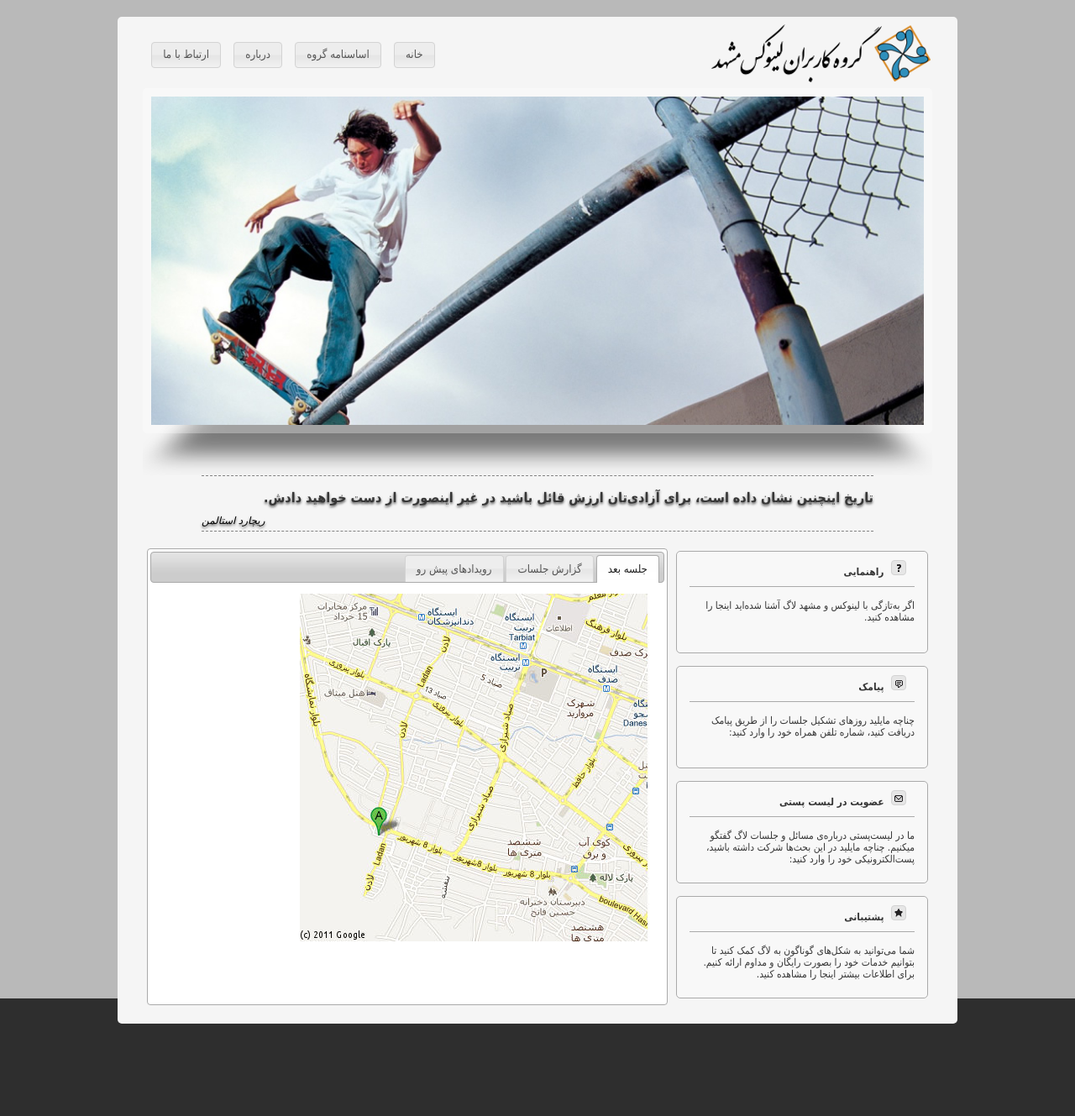
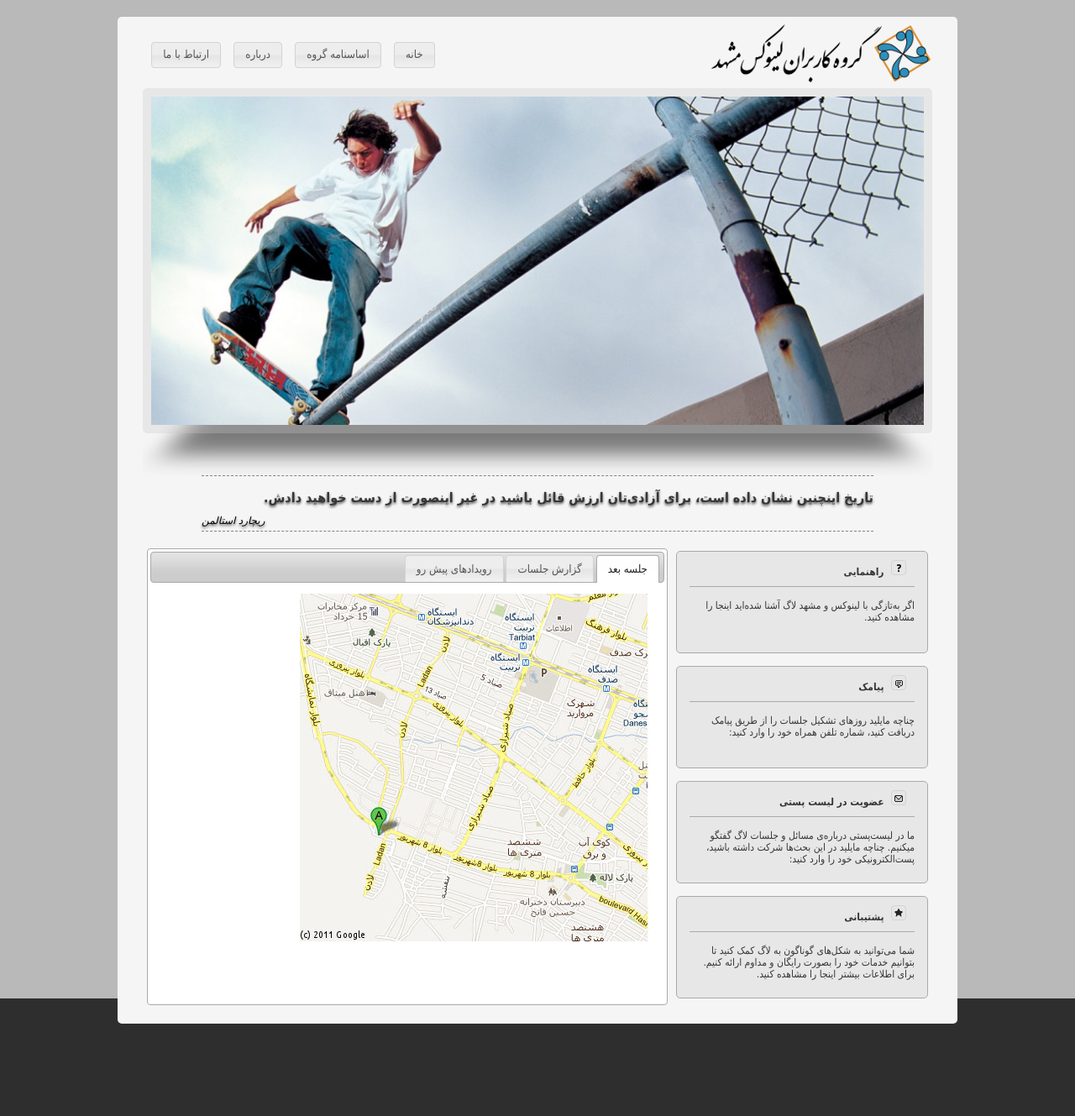
Before and after one commit to arashm/Mashhad-LUG-Theme, a PHP site: page / in a window 1280 px wide. Shown: the whole page at 84% size. Run offline with PHP 8.4, Linux system fonts and the light colour scheme.

Commit message:
changed the transparent color of slider background

```diff
--- a/css/style.css
+++ b/css/style.css
@@ -236,7 +236,7 @@ h3[class=box-title] {
 }
 
 .transparent {
-    background: rgba(254, 254, 254, 0.3);
+    background: rgba(200, 200, 200, 0.3);
 }
 
 .grids {
```
